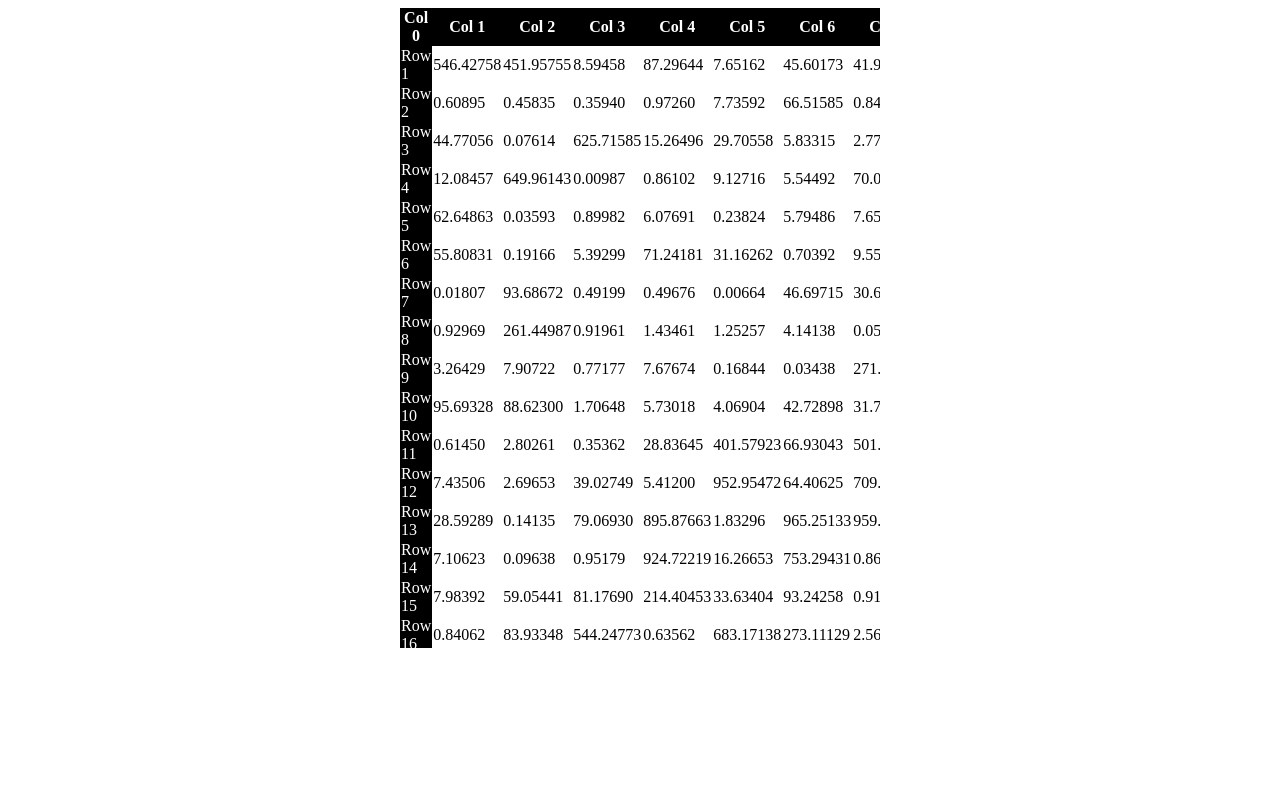
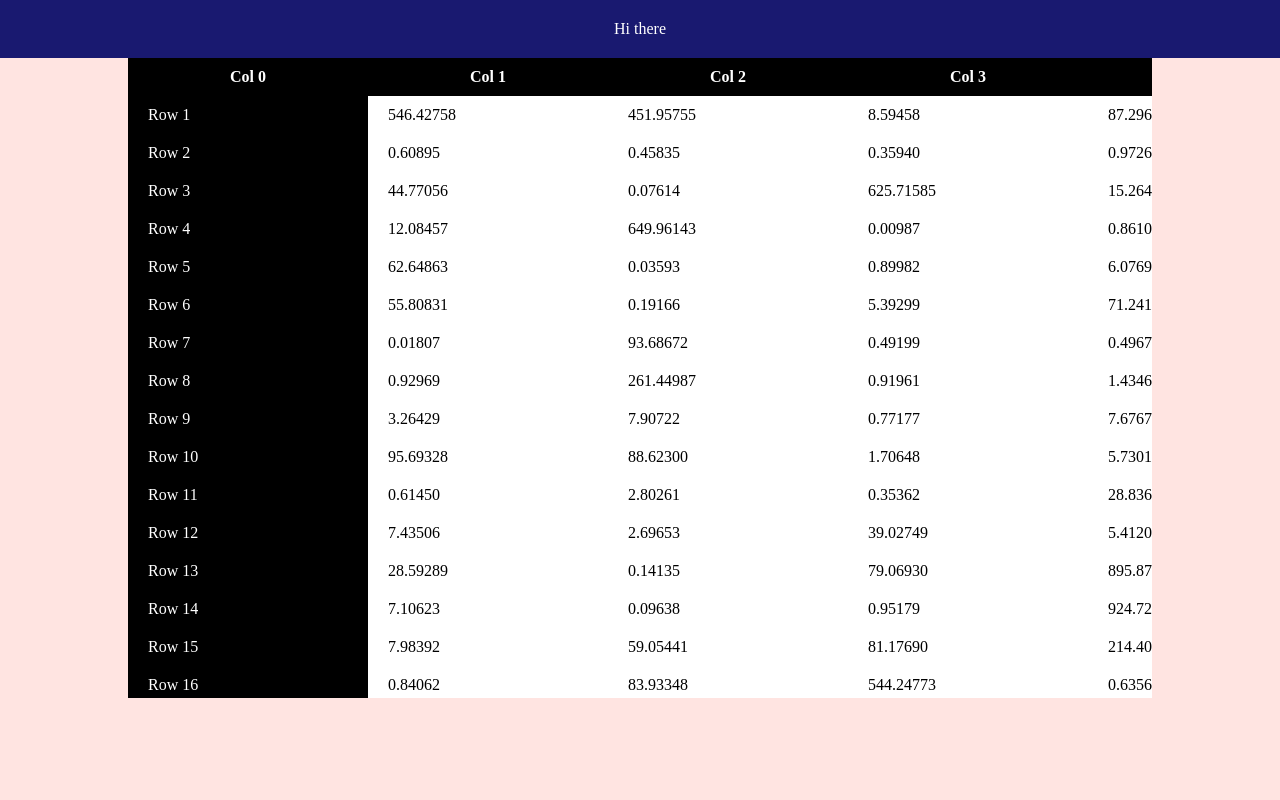
Before and after one commit to johnfyoung/table, a plain HTML site: page index.html in a window 1280 px wide. Drawn offline with Linux system fonts and the light colour scheme.

Commit message:
Left column is sticky.

```diff
--- a/index.html
+++ b/index.html
@@ -9,23 +9,48 @@
 </head>
 
 <body>
-    <div id="content" class="container"></div>
+    <header>Hi there</header>
+    <div id="content" class="container">
+        <div class="responsive-table-holder-data">
+            <!-- <div class="responsive-table-holder-frame-top"></div> -->
+        </div>
+        <div class="responsive-table-holder-frame-side"></div>
+
+    </div>
     <script>
 
-        const createTable = (data) => {
+        const createTable = (data, rows, cols, className) => {
             const tbl = document.createElement("table");
+            const thead = document.createElement("thead");
+            const tbody = document.createElement("tbody");
+            if (className) {
+                tbl.classList.add(className);
+            }
             tbl.classList.add("responsive-table");
             data.forEach((dataRow, i) => {
+                if (rows && i >= rows) {
+                    return;
+                }
                 const row = document.createElement("tr");
                 const type = i === 0 ? "th" : "td";
                 dataRow.forEach((dataCol, i) => {
+                    if (cols && i >= cols) {
+                        return;
+                    }
+
                     const cell = document.createElement(type);
-                    cell.textContent = dataCol;
+                    cell.innerHTML = dataCol;
                     row.append(cell);
                 });
-                tbl.append(row);
+                if (i === 0) {
+                    thead.append(row);
+                } else {
+                    tbody.append(row);
+                }
+
             });
-
+            tbl.append(thead);
+            tbl.append(tbody);
             return tbl;
         };
 
@@ -35,9 +60,9 @@
                 const row = [];
                 for (let j = 0; j < cols; j++) {
                     if (i === 0) {
-                        row.push(`Col ${j}`);
+                        row.push(`Col&nbsp;${j}`);
                     } else {
-                        row.push(j === 0 ? `Row ${i}` : (Math.random() * Math.pow(10, Math.floor(Math.random() * 4))).toFixed(5));
+                        row.push(j === 0 ? `Row&nbsp;${i}` : (Math.random() * Math.pow(10, Math.floor(Math.random() * 4))).toFixed(5));
                     }
 
                 }
@@ -45,7 +70,9 @@
             }
             return data;
         };
-        document.getElementById("content").append(createTable(mockData(100, 20)));
+        document.querySelector(".responsive-table-holder-data").append(createTable(mockData(100, 20), null, null, "responsive-table-data"));
+        document.querySelector(".responsive-table-holder-frame-side").append(createTable(mockData(100, 20), null, 1, "responsive-table-col1"));
+        document.querySelector(".responsive-table-holder-data").append(createTable(mockData(100, 20), 1, 0, "responsive-table-row1"));
     </script>
 </body>
 
--- a/style.css
+++ b/style.css
@@ -1,13 +1,71 @@
+body {
+    margin: 0;
+    padding-top: 58px;
+    background: mistyrose;
+}
+
+header {
+    width:100%;
+    position: fixed;
+    top: 0;
+    left: 0;
+    z-index: 100;
+    padding: 20px 0px;
+    background-color: midnightblue;
+    color:#fff;
+    text-align: center;
+}
+
+.responsive-table-holder-frame-side {
+    position: absolute;
+    top: 0;
+    left: 0;
+    width: 100%;
+}
+
+.responsive-table-holder-frame-top {
+    overflow-y: visible;
+    width: 100%;
+    position: absolute;
+    top: 0;
+
+}
+
+
+.responsive-table-holder-data {
+    overflow: scroll;
+}
+
 .container {
-    width: 480px;
-    height: 640px;
+    width:80vw;
     margin: 0 auto;
     overflow: scroll;
+    position: relative;
+    background-color: #fff;
+    height: 80vh;
 }
 
 .responsive-table {
     border-spacing: 0;
     padding: 0;
+    table-layout: fixed;
+}
+
+.responsive-table-data {
+    width:100%;
+}
+
+.responsive-table-col1 {
+    width:200px;
+}
+
+.responsive-table-row1 {
+    width:100%;
+}
+
+.responsive-table tbody {
+    /* display: block;
+    overflow-y: auto; */
 }
 
 .responsive-table tr:first-of-type th {
@@ -15,16 +73,19 @@
     color: #fff;
 }
 
-.responsive-table tr th:first-of-type {
-    width: 100px;
-}
-
-.responsive-table tr th:not(:first-of-type) {
-    width: 50px;
+.responsive-table td,
+.responsive-table th {
+    padding: 10px 20px;
+    width: 200px;
 }
 
 .responsive-table tr td:first-of-type {
     background-color: #000;
     color: #fff;
-    width: 100px;
 }
+
+.responsive-table.responsive-table-col1 {
+    position: absolute;
+    top:0;
+    left:0;
+}
```
